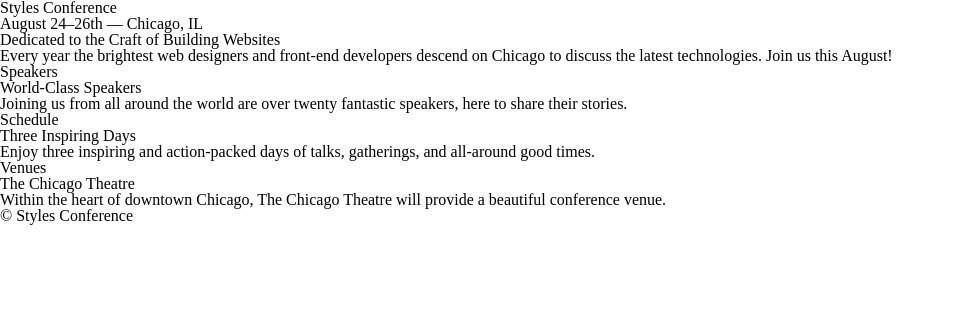
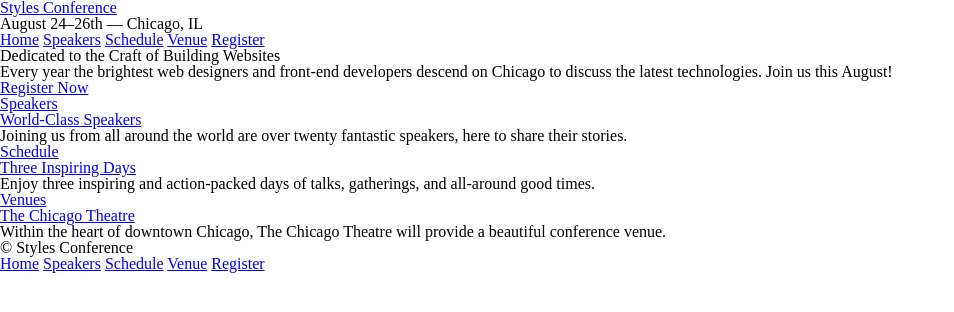
Before and after one commit to j-resilient/styles-conference, a plain HTML site: page index.html in a window 1280 px wide. Shown: the whole page, without its empty margins (0-954 px from the left). Drawn offline with Linux system fonts and the light colour scheme.

Commit message:
Added register, speakers, venue; added links

```diff
--- a/index.html
+++ b/index.html
@@ -7,36 +7,57 @@
   </head>
   <body>
     <header>
-      <h1>Styles Conference</h1>
+      <h1><a href="index.html">Styles Conference</a></h1>
       <h3>August 24&ndash;26th &mdash; Chicago, IL</h3>
+      <nav>
+        <a href="index.html">Home</a>
+        <a href="speakers.html">Speakers</a>
+        <a href="schedule.html">Schedule</a>
+        <a href="venue.html">Venue</a>
+        <a href="register.html">Register</a>
+      </nav>
     </header>
     <section>
       <h2>Dedicated to the Craft of Building Websites</h2>
       <p>Every year the brightest web designers and front-end developers descend on
       Chicago to discuss the latest technologies. Join us this August!</p>
+      <a href="register.html">Register Now</a>
     </section>
     <section>
       <section>
+        <a href="speakers.html">
           <h5>Speakers</h5>
           <h3>World-Class Speakers</h3>
+        <a>
         <p> Joining us from all around the world are over twenty fantastic speakers,
           here to share their stories.</p>
       </section>
       <section>
+        <a href="schedule.html">
           <h5>Schedule</h5>
           <h3>Three Inspiring Days</h3>
+        </a>
         <p>Enjoy three inspiring and action-packed days of talks, gatherings,
         and all-around good times.</p>
       </section>
       <section>
+        <a href="venue.html">
           <h5>Venues</h5>
           <h3>The Chicago Theatre</h3>
+        </a>
         <p>Within the heart of downtown Chicago, The Chicago Theatre will
          provide a beautiful conference venue.</p>
       </section>
     </section>
     <footer>
       <small>&copy; Styles Conference</small>
+      <nav>
+        <a href="index.html">Home</a>
+        <a href="speakers.html">Speakers</a>
+        <a href="schedule.html">Schedule</a>
+        <a href="venue.html">Venue</a>
+        <a href="register.html">Register</a>
+      </nav>
     </footer>
 
 
```
Also changed, not shown: register.html (added, +31 -0 lines), speakers.html (added, +31 -0 lines), venue.html (added, +31 -0 lines). Lines whose indentation alone changed are shown as unchanged.
